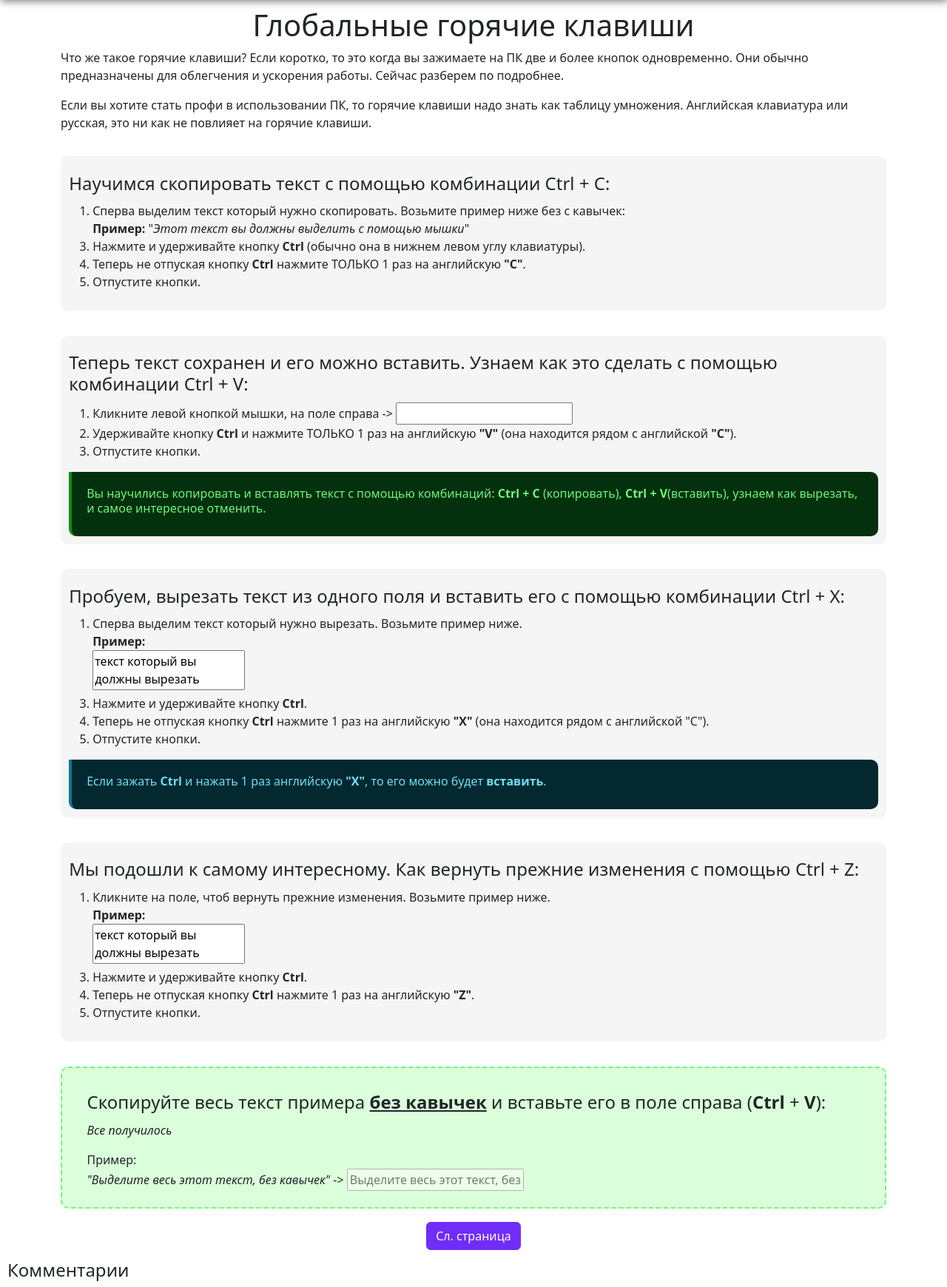
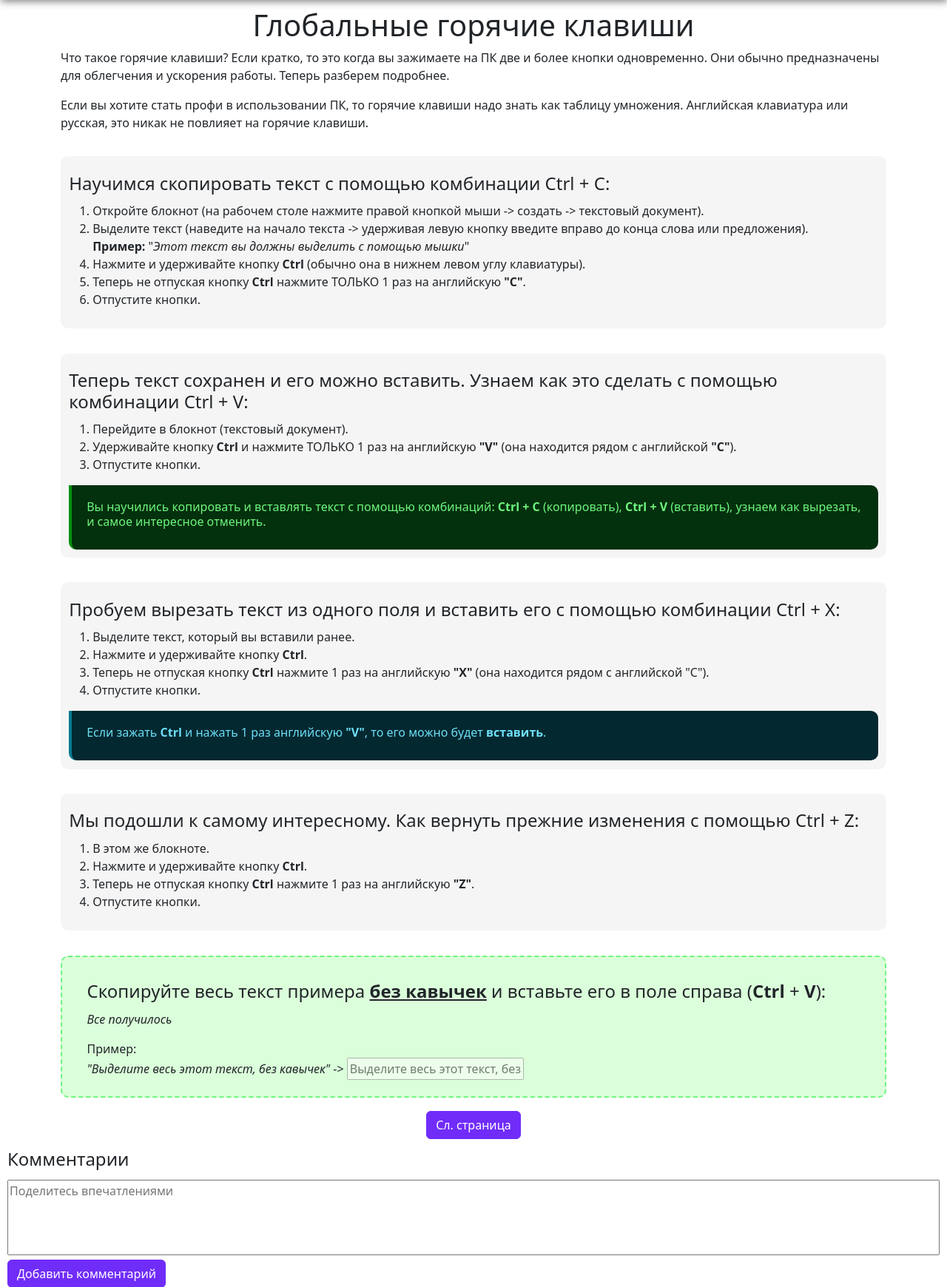
Before and after one commit to Durashca/wseznai, a PHP site: page /hotkeys.php in a window 1280 px wide. Shown: the part 50-1790 px from the top of the page at 74% size. Run offline with PHP 8.4, Linux system fonts and the light colour scheme; the visitor is signed in with stand-in values (Sample User, id 1); data that the repository does not hold is empty.

Commit message:
content correction

```diff
--- a/hotkeys.php
+++ b/hotkeys.php
@@ -12,77 +12,35 @@ session_start();
         <div class="row">
             <div class="container-material">
                 <content>
-                    <h1 class="text-center">Глобальные горячие клавиши</h1>
-                    <div>
-                        <p>Что же такое горячие клавиши? Если коротко, то это когда вы зажимаете на ПК две и более
-                            кнопок
-                            одновременно. Они обычно предназначены для облегчения и ускорения работы. Cейчас разберем по
-                            подробнее.</p>
-                        <p>Если вы хотите стать профи в использовании ПК, то горячие клавиши надо знать как таблицу
-                            умножения. Английская клавиатура или русская, это ни как не повлияет на горячие клавиши.</p>
-                        <!--<p>Знаете ли вы, что использование горячих клавиш может сэкономить вам кучу времени и усилий? Они
-                    действительно являются супер героями вашей продуктивности! Просто представьте: вы можете моментально
-                    копировать и вставлять текст без лишних кликов мышью. А что насчет отмены удаленного текста???</p>-->
-                        <!--ctrl + c-->
-                        <div id="ctrl-c" class="keyboard-shortcut-block">
-                            <h4>Научимся скопировать текст с помощью комбинации Ctrl + C:</h4>
-                            <ol>
-                                <li>Сперва выделим текст который нужно скопировать. Возьмите пример ниже без с
-                                    кавычек:
-                                </li>
-                                <li style="list-style-type: none"><b>Пример:</b> "<i id="example">Этот текст вы должны
-                                    выделить с помощью мышки</i>"
-                                </li>
-                                <li>Нажмите и удерживайте кнопку <b>Ctrl</b> (обычно она в нижнем левом углу
-                                    клавиатуры).
-                                </li>
-                                <li>Теперь не отпуская кнопку <b>Ctrl</b> нажмите ТОЛЬКО 1 раз на английскую <b>"C"</b>.
-                                </li>
-                                <li>Отпустите кнопки.</li>
-                            </ol>
-                        </div>
+                    <h1 class="text-center">Глобальные горячие клавиши</h1> <div> <p>Что такое горячие клавиши? Если кратко, то это когда вы зажимаете на ПК две и более кнопки одновременно. Они обычно предназначены для облегчения и ускорения работы. Теперь разберем подробнее.</p> <p>Если вы хотите стать профи в использовании ПК, то горячие клавиши надо знать как таблицу умножения. Английская клавиатура или русская, это никак не повлияет на горячие клавиши.</p> <!--<p>Знаете ли вы, что использование горячих клавиш может сэкономить вам кучу времени и усилий? Они действительно являются супергероями вашей продуктивности! Просто представьте: вы можете моментально копировать и вставлять текст без лишних кликов мышью. А что насчет отмены удаленного текста???</p>--> <!--ctrl + c--> <div id="ctrl-c" class="keyboard-shortcut-block"> <h4>Научимся скопировать текст с помощью комбинации Ctrl + C:</h4> <ol> <li>Откройте блокнот (на рабочем столе нажмите правой кнопкой мыши -> создать -> текстовый документ).</li> <li>Выделите текст (наведите на начало текста -> удерживая левую кнопку введите вправо до конца слова или предложения).</li> <li style="list-style-type: none"><b>Пример:</b> "<i id="example">Этот текст вы должны выделить с помощью мышки</i>"</li> <li>Нажмите и удерживайте кнопку <b>Ctrl</b> (обычно она в нижнем левом углу клавиатуры).</li> <li>Теперь не отпуская кнопку <b>Ctrl</b> нажмите ТОЛЬКО 1 раз на английскую <b>"C"</b>.</li> <li>Отпустите кнопки.</li> </ol> </div>
 
                         <!--ctrl + v-->
                         <div id="ctrl-v" class="keyboard-shortcut-block">
-                            <h4>Теперь текст сохранен и его можно вставить. Узнаем как это сделать с помощью
-                                комбинации Ctrl + V:</h4>
+                            <h4>Теперь текст сохранен и его можно вставить. Узнаем как это сделать с помощью комбинации Ctrl + V:</h4>
                             <ol>
-                                <li>Кликните левой кнопкой мышки, на поле справа -> <input maxlength="45"></li>
-                                <li>Удерживайте кнопку <b>Ctrl</b> и нажмите ТОЛЬКО 1 раз на английскую <b>"V"</b>
-                                    (она находится рядом с английской <b>"C"</b>).
-                                </li>
+                                <li>Перейдите в блокнот (текстовый документ).</li>
+                                <li>Удерживайте кнопку <b>Ctrl</b> и нажмите ТОЛЬКО 1 раз на английскую <b>"V"</b> (она находится рядом с английской <b>"C"</b>).</li>
                                 <li>Отпустите кнопки.</li>
                             </ol>
 
                             <div style="margin: 0" class=" bd-callout-green bd-callout">
-                                <h6>Вы научились копировать и вставлять текст с помощью комбинаций: <b>Ctrl + C</b>
-                                    (копировать),
-                                    <b>Ctrl + V</b>(вставить), узнаем как вырезать, и самое интересное отменить.</h6>
-
+                                <h6>Вы научились копировать и вставлять текст с помощью комбинаций: <b>Ctrl + C</b> (копировать), <b>Ctrl + V</b> (вставить), узнаем как вырезать, и самое интересное отменить.</h6>
                             </div>
                         </div>
                         <!---->
 
                         <!--ctrl + x-->
                         <div id="ctrl-x" class="keyboard-shortcut-block">
-                            <h4>Пробуем, вырезать текст из одного поля и вставить его c помощью комбинации Ctrl +
-                                X:</h4>
+                            <h4>Пробуем вырезать текст из одного поля и вставить его с помощью комбинации Ctrl + X:</h4>
                             <ol>
-                                <li>Сперва выделим текст который нужно вырезать. Возьмите пример ниже.</li>
-                                <li style="list-style-type: none">
-                                    <span style=" display: flex; align-items: start"><b>Пример:</b>
-                                    </span>
-                                    <textarea style="width: auto; resize: none; max-height: 100px">текст который вы должны вырезать</textarea>
-                                </li>
+                                <li>Выделите текст, который вы вставили ранее.</li>
                                 <li>Нажмите и удерживайте кнопку <b>Ctrl</b>.</li>
-                                <li>Теперь не отпуская кнопку <b>Ctrl</b> нажмите 1 раз на английскую <b>"X"</b> (она
-                                    находится рядом с английской "C").
-                                </li>
+                                <li>Теперь не отпуская кнопку <b>Ctrl</b> нажмите 1 раз на английскую <b>"X"</b> (она находится рядом с английской "C").</li>
                                 <li>Отпустите кнопки.</li>
                             </ol>
                             <!--карточка-->
                             <div style="margin: 0" class=" bd-callout-info bd-callout">
-                                <h6>Если зажать <b>Ctrl</b> и нажать 1 раз английскую <b>"X"</b>, то его можно будет <b>вставить</b>.</h6>
+                                <h6>Если зажать <b>Ctrl</b> и нажать 1 раз английскую <b>"V"</b>, то его можно будет <b>вставить</b>.</h6>
                             </div>
                         </div>
 
@@ -90,20 +48,13 @@ session_start();
                         <div id="ctrl-z" class="keyboard-shortcut-block">
                             <h4>Мы подошли к самому интересному. Как вернуть прежние изменения с помощью Ctrl + Z:</h4>
                             <ol>
-                                <li>Кликните на поле, чтоб вернуть прежние изменения. Возьмите пример ниже.
-                                </li>
-                                <li style="list-style-type: none">
-                                    <span style="display: flex; align-items: start"><b>Пример:</b>
-                                    </span>
-                                    <textarea id="ttt" style="width: auto; resize: none; max-height: 100px">текст который вы должны вырезать</textarea>
-                                </li>
-                                <li>Нажмите и удерживайте кнопку <b>Ctrl</b>.
-                                </li>
+                                <li>В этом же блокноте.</li>
+                                <li>Нажмите и удерживайте кнопку <b>Ctrl</b>.</li>
                                 <li>Теперь не отпуская кнопку <b>Ctrl</b> нажмите 1 раз на английскую <b>"Z"</b>.</li>
                                 <li>Отпустите кнопки.</li>
                             </ol>
                         </div>
-
+                    </div>
                         <div class="keyboard-shortcut-block dashed">
                             <h4>Скопируйте весь текст примера <b style="text-decoration: underline">без кавычек</b> и вставьте его в поле справа (<b>Ctrl</b> + <b>V</b>):</h4>
                             <p style="margin: 0 auto">Пример:</p>
--- a/the_memo.php
+++ b/the_memo.php
@@ -61,7 +61,7 @@ session_start();
                     <div class="keyboard-shortcut-block dashed">
                         <h4>Попробуйте <b>зарегистрироваться</b> на моем сайте, чтобы лучше понять теорию.</h4>
                         <ol>
-                            <li>На главном меню моего сайта, нажмите на значок человечка с восклицательным знаком или <a data-bs-toggle="offcanvas" data-bs-target="#offcanvasRight" aria-controls="offcanvasRight" style="color: #3366cc; text-decoration: none; cursor: pointer; transition: all 0.3s ease;">прейдите по этой ссылке</a>.</li>
+                            <li>На главном меню моего сайта, нажмите на профиль или <a data-bs-toggle="offcanvas" data-bs-target="#offcanvasRight" aria-controls="offcanvasRight" style="color: #3366cc; text-decoration: none; cursor: pointer; transition: all 0.3s ease;">прейдите по этой ссылке</a>.</li>
                             <li>Заполните все данные.</li>
                         </ol>
                     </div>
--- a/uninstalling_an_application.php
+++ b/uninstalling_an_application.php
@@ -71,7 +71,7 @@ session_start();
                         <div class="form-check">
                             <input class="form-check-input" type="radio" name="flexRadioDefault" id="flexRadioDefault3">
                             <label class="form-check-label" for="flexRadioDefault3">
-                                Доступный в некоторых приложениях офлайн режим
+                                Некоторые приложения могут работать в офлайн режиме
                             </label>
                         </div>
                         <button id="btn-task-check" class="btn btn-outline-success">Ответить</button>
```
Also changed, not shown: download_the_application.php (+1 -6 lines), f_keys.php (+2 -10 lines), the_ending.php (+6 -3 lines).
